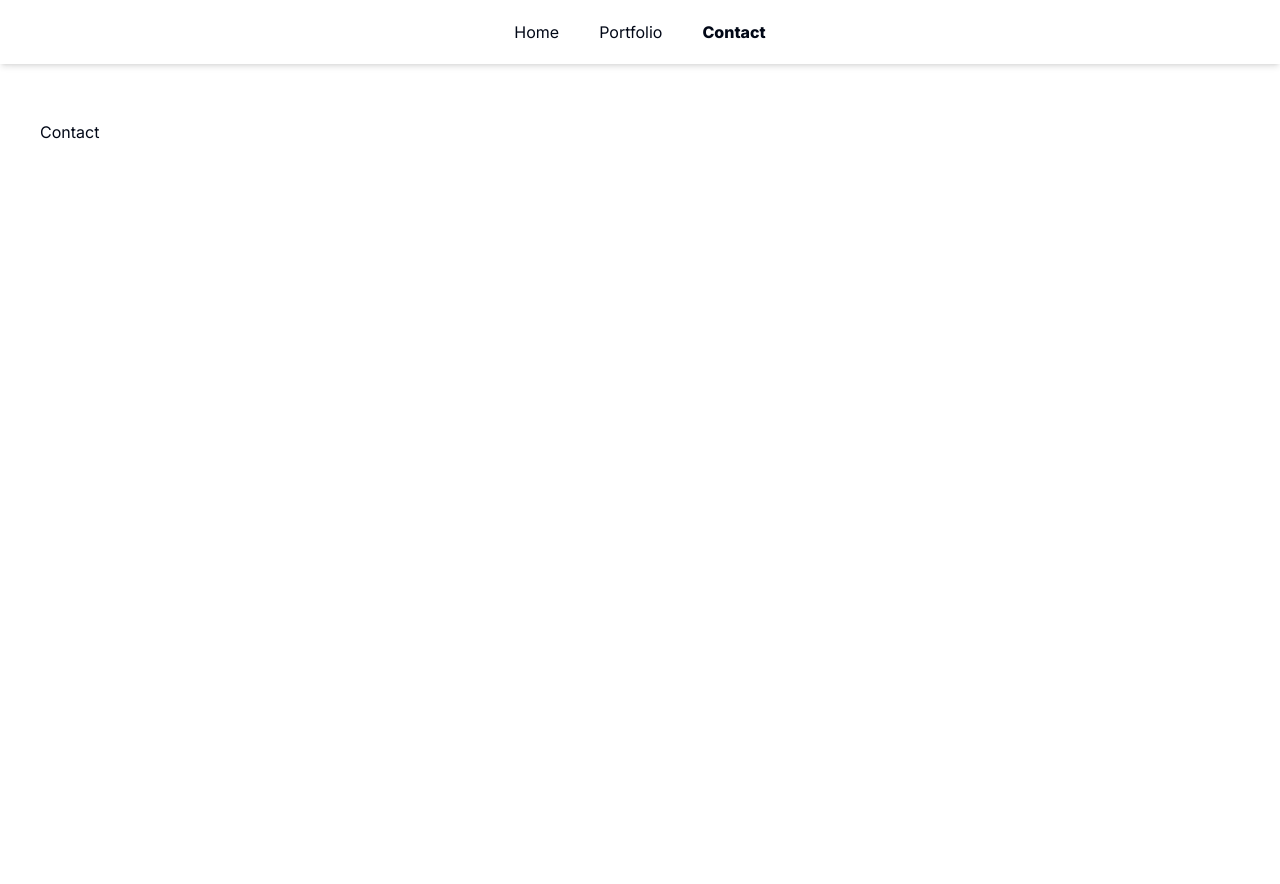
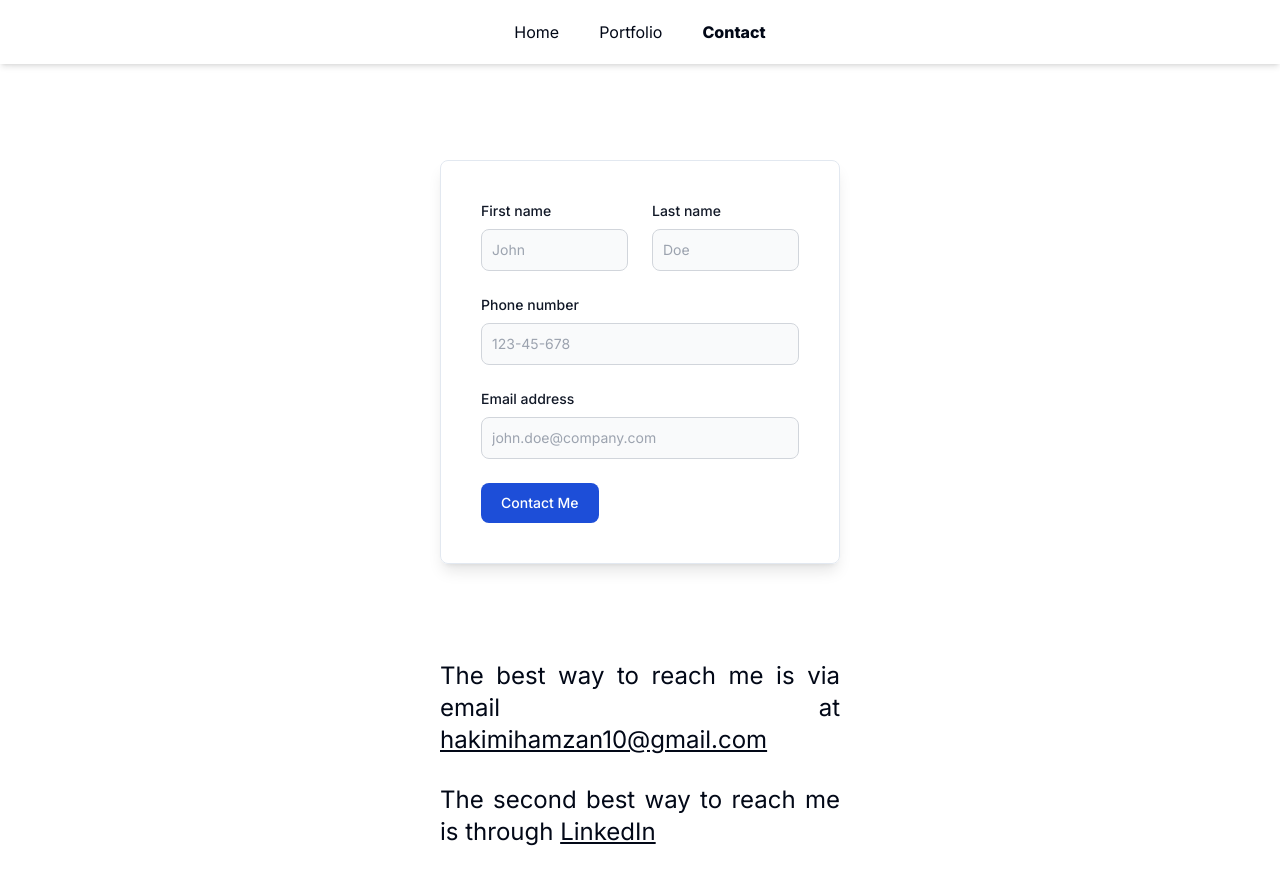
Before and after one commit to hakimihamzan/v2-portfolio, a Next.js app: page /contact in a window 1280 px wide. Shown: the top 884 px of the page. Before the commit the page ends 800 px from the top, so only its background shows below. Built offline with nearby package versions, Linux system fonts and the light colour scheme.

Commit message:
finish content for contact page

```diff
--- a/src/pages/contact.tsx
+++ b/src/pages/contact.tsx
@@ -2,8 +2,32 @@ import Image from "next/image"
 
 export default function Contact() {
   return (
-    <div>
-      Contact
+    <div className="fade-in text-justify md:flex md:justify-center md:items-center md:flex-col">
+      <div className="mt-10 mb-24 lg:w-1/3 lg:p-10 lg:shadow-lg lg:border lg:rounded-lg">
+        <form id="contact">
+          <div className="grid gap-6 mb-6 md:grid-cols-2">
+            <div>
+              <label htmlFor="first_name" className="block mb-2 text-sm font-medium text-gray-900">First name</label>
+              <input type="text" id="first_name" className="bg-gray-50 border border-gray-300 text-gray-900 text-sm rounded-lg focus:ring-blue-500 focus:border-blue-500 block w-full p-2.5" placeholder="John" required />
+            </div>
+            <div>
+              <label htmlFor="last_name" className="block mb-2 text-sm font-medium text-gray-900">Last name</label>
+              <input type="text" id="last_name" className="bg-gray-50 border border-gray-300 text-gray-900 text-sm rounded-lg focus:ring-blue-500 focus:border-blue-500 block w-full p-2.5" placeholder="Doe" required />
+            </div>
+          </div>
+          <div className="mb-6">
+            <label htmlFor="phone" className="block mb-2 text-sm font-medium text-gray-900">Phone number</label>
+            <input type="tel" id="phone" className="bg-gray-50 border border-gray-300 text-gray-900 text-sm rounded-lg focus:ring-blue-500 focus:border-blue-500 block w-full p-2.5" placeholder="123-45-678" pattern="[0-9]{3}-[0-9]{2}-[0-9]{3}" required />
+          </div>
+          <div className="mb-6">
+            <label htmlFor="email" className="block mb-2 text-sm font-medium text-gray-900">Email address</label>
+            <input type="email" id="email" className="bg-gray-50 border border-gray-300 text-gray-900 text-sm rounded-lg focus:ring-blue-500 focus:border-blue-500 block w-full p-2.5" placeholder="john.doe@company.com" required />
+          </div>
+          <button type="submit" className="text-white bg-blue-700 hover:bg-blue-800 focus:ring-4 focus:outline-none focus:ring-blue-300 font-medium rounded-lg text-sm w-full sm:w-auto px-5 py-2.5 text-center">Contact Me</button>
+        </form>
+      </div>
+      <div className="mb-7 text-2xl lg:w-1/3">The best way to reach me is via email at <a className="underline" href="mailto:hakimihamzan10@gmail.com">hakimihamzan10@gmail.com</a></div>
+      <div className="text-2xl lg:w-1/3">The second best way to reach me is through <a className="underline" href="https://www.linkedin.com/in/hakimihamzan/" target="_blank" rel="noopener noreferrer">LinkedIn</a></div>
     </div>
   )
 }
```
